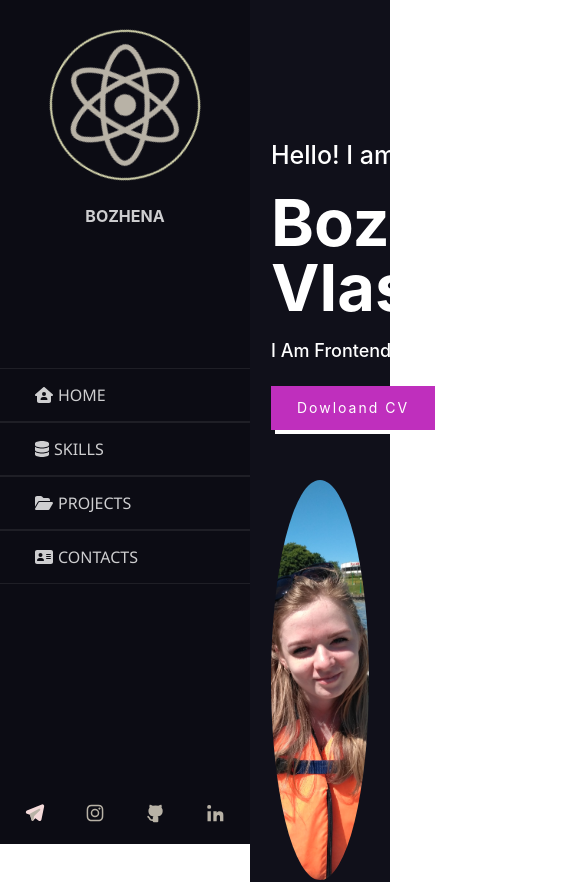
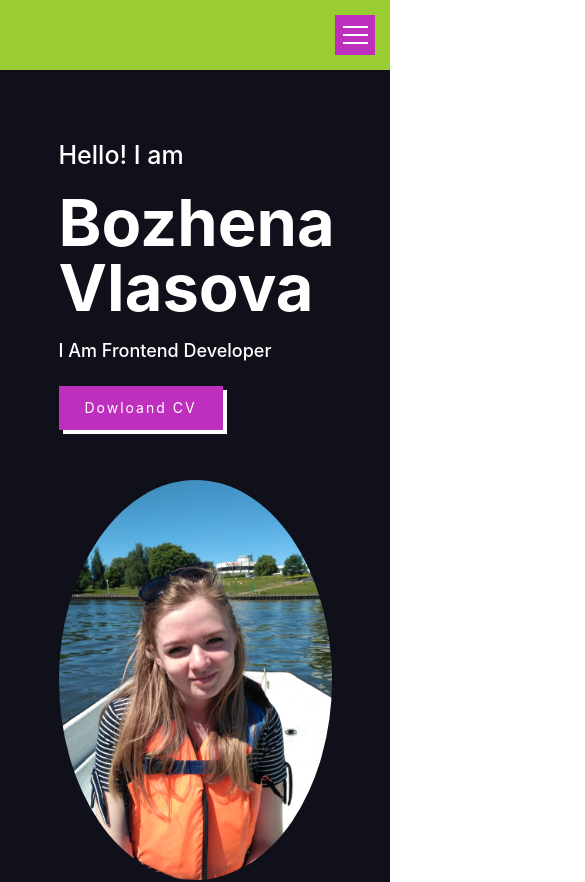
Before and after one commit to BozhenaVlasova/portfolio, a React (Create React App) app: page / in a window 390 px wide. Shown: the top 882 px of the page, 585 px wide, since content can reach past the window. Built offline with nearby package versions, Linux system fonts and the light colour scheme.

Commit message:
updated Header

```diff
--- a/src/App.css
+++ b/src/App.css
@@ -8,6 +8,12 @@
     width: calc(100% - 250px);
     /*background-color: #10101a;*/
 }
+@media (max-width: 1200px) {
+    .information {
+        left: 0;
+        width: 100%;
+    }
+}
 
 img {
     height: 20px;
--- a/src/header/Header.module.css
+++ b/src/header/Header.module.css
@@ -89,3 +89,59 @@
 .socialIcons a {
     cursor: pointer;
 }
+
+@media (max-width: 1200px) {
+    .header {
+        transition: ease all 0.35s;
+        left: -300px;
+        z-index: 222;
+    }
+}
+@media (max-width: 1200px) {
+    .menuOpen {
+        left: 0;
+    }
+}
+.mobHeader {
+    padding: 15px;
+    display: none;
+    position: fixed;
+    /*top: 0;*/
+    width: 100%;
+    z-index: 11;
+    /*background: #10101a;*/
+    background: yellowgreen;
+}
+
+@media (max-width: 1200px) {
+    .mobHeader {
+        display: block;
+    }}
+
+.togglerMenuOpen {
+    width: 40px;
+    height: 40px;
+    position: relative;
+    /*margin: 0;*/
+    border-radius: 0;
+    padding: 0;
+    /*margin-left: 15px;*/
+    background: #bf2fbd;
+    border: none;
+    margin-left: auto;
+    display: flex;
+    cursor: pointer;
+}
+.togglerMenuOpen span {
+    position: absolute;
+    top: 0;
+    left: 0;
+    bottom: 0;
+    right: 0;
+    width: 25px;
+    height: 2px;
+    margin: auto;
+    box-shadow: 0px -8px 0 0px currentColor, 0px 8px 0 0px currentColor;
+    background: #fff;
+    color: #fff;
+}
--- a/src/header/Header.tsx
+++ b/src/header/Header.tsx
@@ -6,17 +6,26 @@ import github from '../images/messengers/github.svg';
 import linkedin from '../images/messengers/linkedin.svg';
 import logo from '../images/react.svg';
 import {FontAwesomeIcon} from '@fortawesome/react-fontawesome'
-import {faContactCard, faDatabase, faFolderOpen, faHomeUser} from '@fortawesome/free-solid-svg-icons'
+import {faContactCard, faDatabase, faFolderOpen, faHomeUser, faUser} from '@fortawesome/free-solid-svg-icons'
 
 const Header = () => {
+
     return (
-        <header className={styles.header}>
+        <header className={`${styles.header}`}>
+            <div className={`${styles.mobHeader} ${styles.menuOpen}`}>
+                <button className={styles.togglerMenuOpen}>
+                    <span></span>
+                    <span></span>
+                    <span></span>
+                </button>
+            </div>
             <div className={styles.h1Top}>
                 <img className={styles.img} src={logo}/>
                 <h4>Bozhena</h4>
             </div>
             <div className={styles.pages}>
                     <a href={'#home'}><FontAwesomeIcon icon={faHomeUser}/><span>Home</span></a>
+                    <a href={'#aboutMe'}><FontAwesomeIcon icon={faUser}/><span>About Me</span></a>
                     <a href={'#skills'} className={styles.active}><FontAwesomeIcon icon={faDatabase}/><span>Skills</span></a>
                     <a href={'#projects'} className={styles.active}><FontAwesomeIcon icon={faFolderOpen}/><span>Projects</span></a>
                     <a href={'#contacts'} className={styles.active}><FontAwesomeIcon icon={faContactCard}/><span>Contacts</span></a>
```
